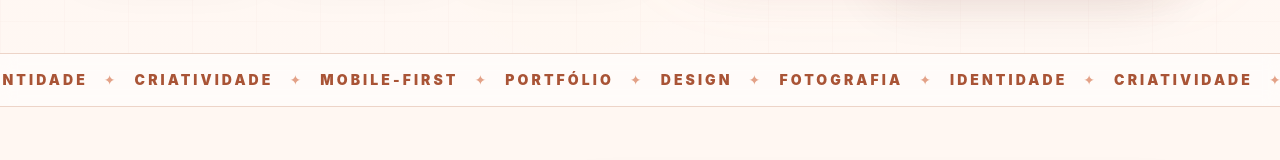
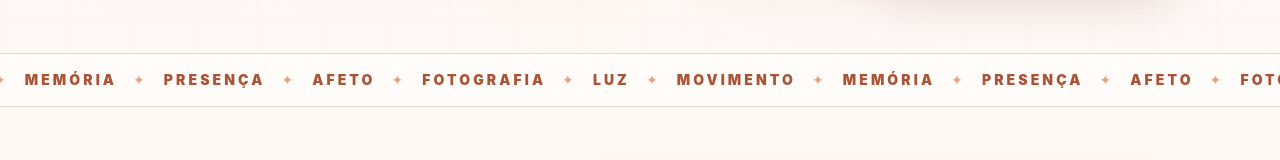
Before and after one commit to marlouun/portfolio-vitoria-boso, a React (Vite) app: page / in a window 1280 px wide. Shown: the part 747-907 px from the top of the page. Built offline with nearby package versions, Linux system fonts and the light colour scheme.

Commit message:
content: alinha marquee ao estilo fotografico

```diff
--- a/src/components/Marquee.tsx
+++ b/src/components/Marquee.tsx
@@ -1,4 +1,4 @@
-const words = ['Portfólio', 'Design', 'Fotografia', 'Identidade', 'Criatividade', 'Mobile-first'];
+const words = ['Fotografia', 'Luz', 'Movimento', 'Memória', 'Presença', 'Afeto'];
 
 export function Marquee() {
   const content = [...words, ...words, ...words, ...words];
```
